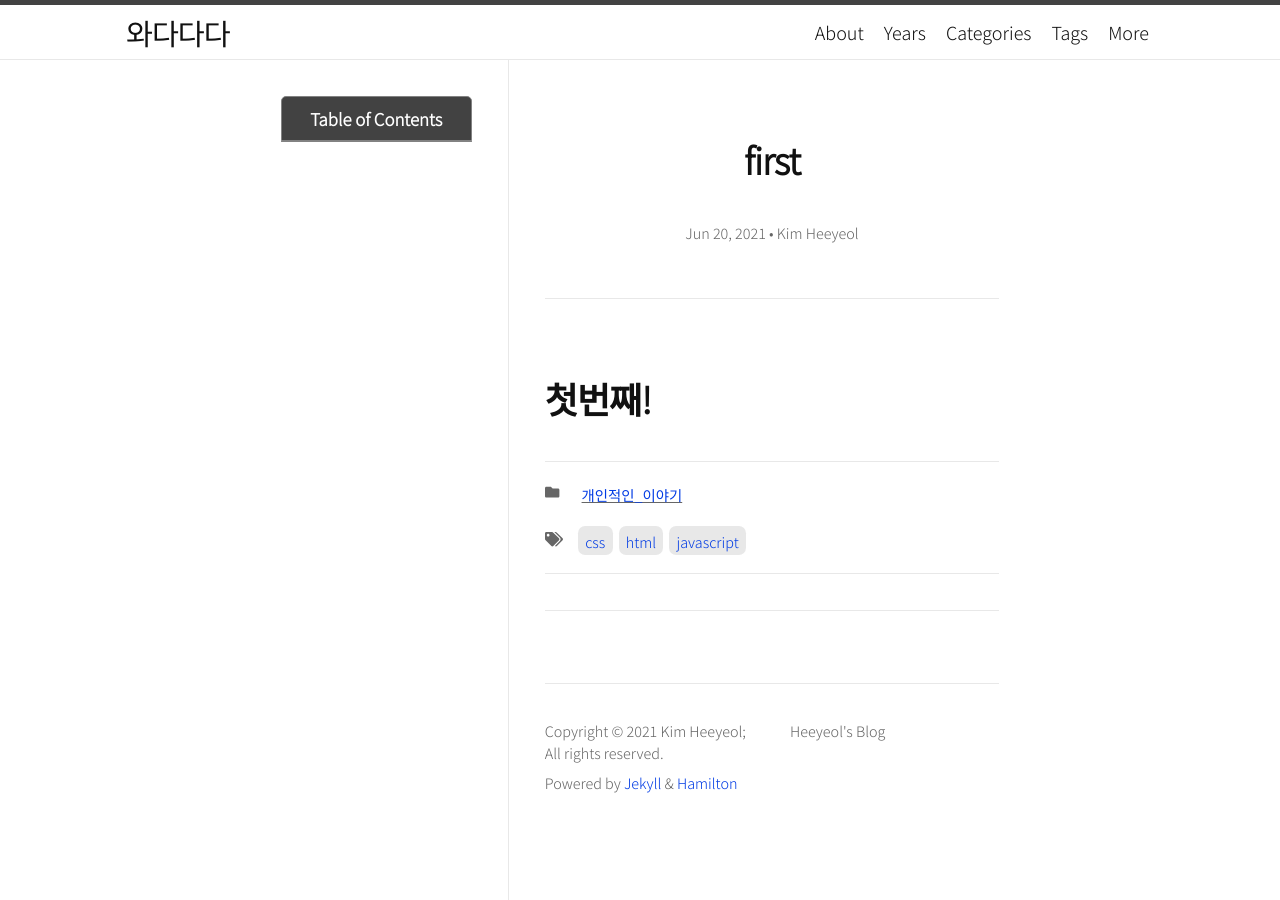
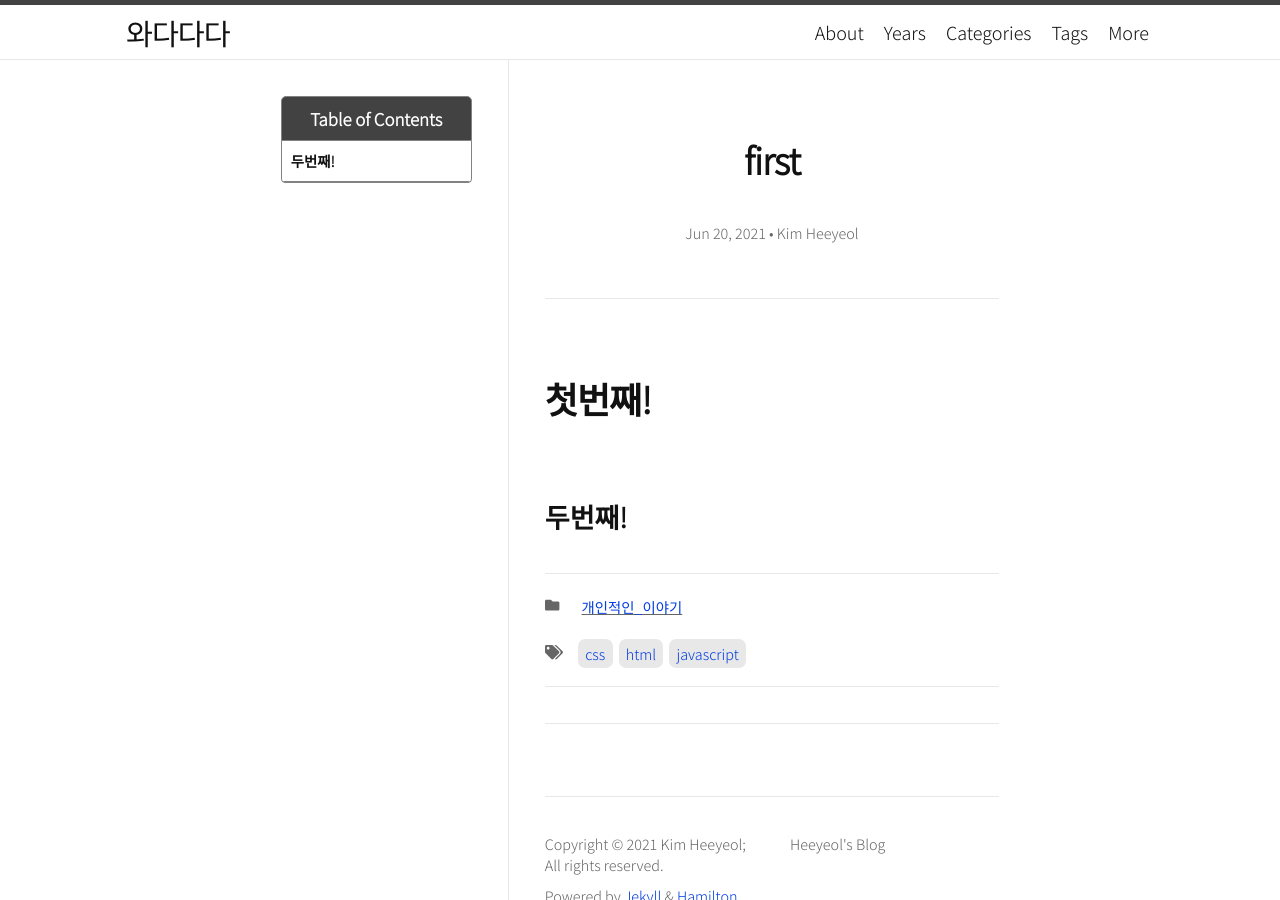
Before and after one commit to zivong/jekyll-theme-hamilton, a Jekyll site: the page built from _posts/2021-06-20-First.md, in a window 1280 px wide. Built offline with Jekyll 4.4.1, drawn with Linux system fonts in a browser that asks for light colours; nearby versions of some CDN libraries; some web fonts are replaced; our own code applies the rules of GitHub Pages for plain Markdown files.

Commit message:
폰트 왜 안돼

```diff
--- a/_posts/2021-06-20-First.md
+++ b/_posts/2021-06-20-First.md
@@ -1,9 +1,11 @@
 ---
-title: "first"
+title: 'first'
 toc: true
-author: "Kim Heeyeol"
+author: 'Kim Heeyeol'
 tag: [HTML, CSS, JavaScript]
 categories: 개인적인_이야기
 ---
 
 # 첫번째!
+
+## 두번째!
--- a/_sass/hamilton/variables.scss
+++ b/_sass/hamilton/variables.scss
@@ -2,8 +2,8 @@
 $base-font-family: 'Open Sans' !default;
 // $reading-font-family: "Roboto Slab", "Noto Serif SC", "Noto Serif TC" !default;
 // $headline-font-family: Roboto, "Noto Sans SC", "Noto Sans TC" !default;
-$reading-font-family: 'Noto Sans KR', 'Roboto Slab', 'Noto Serif SC', 'Noto Serif TC' !default;
-$headline-font-family: 'Noto Sans KR', Roboto, 'Noto Sans SC', 'Noto Sans TC' !default;
+$reading-font-family: 'Noto Sans KR', sans-serif !default;
+$headline-font-family: 'Noto Sans KR', sans-serif !default;
 $code-font-family: Inconsolata !default;
 $handwriting-font-family: 'Dancing Script', 'Ma Shan Zheng' !default;
 $base-font-size: 18px !default;
```
